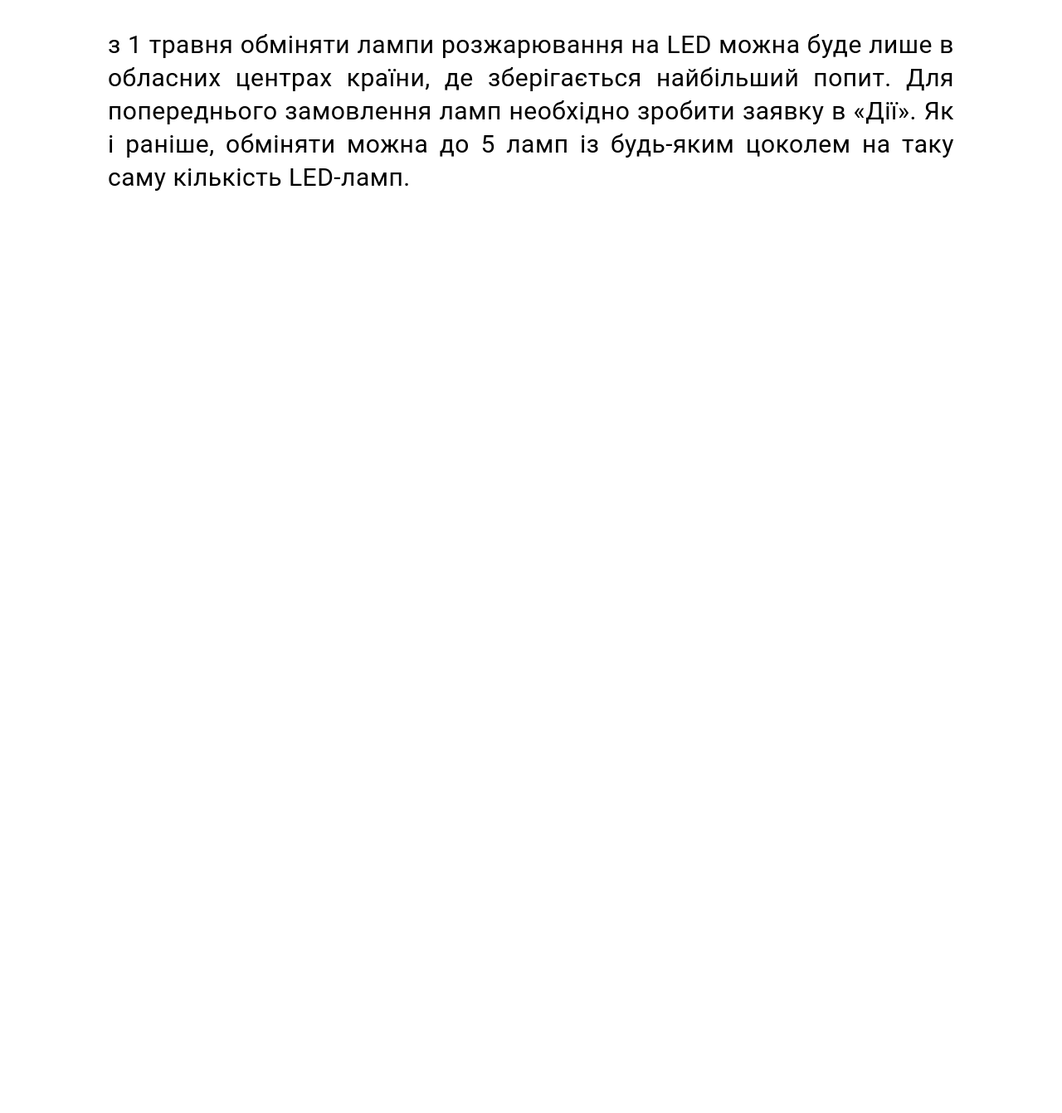
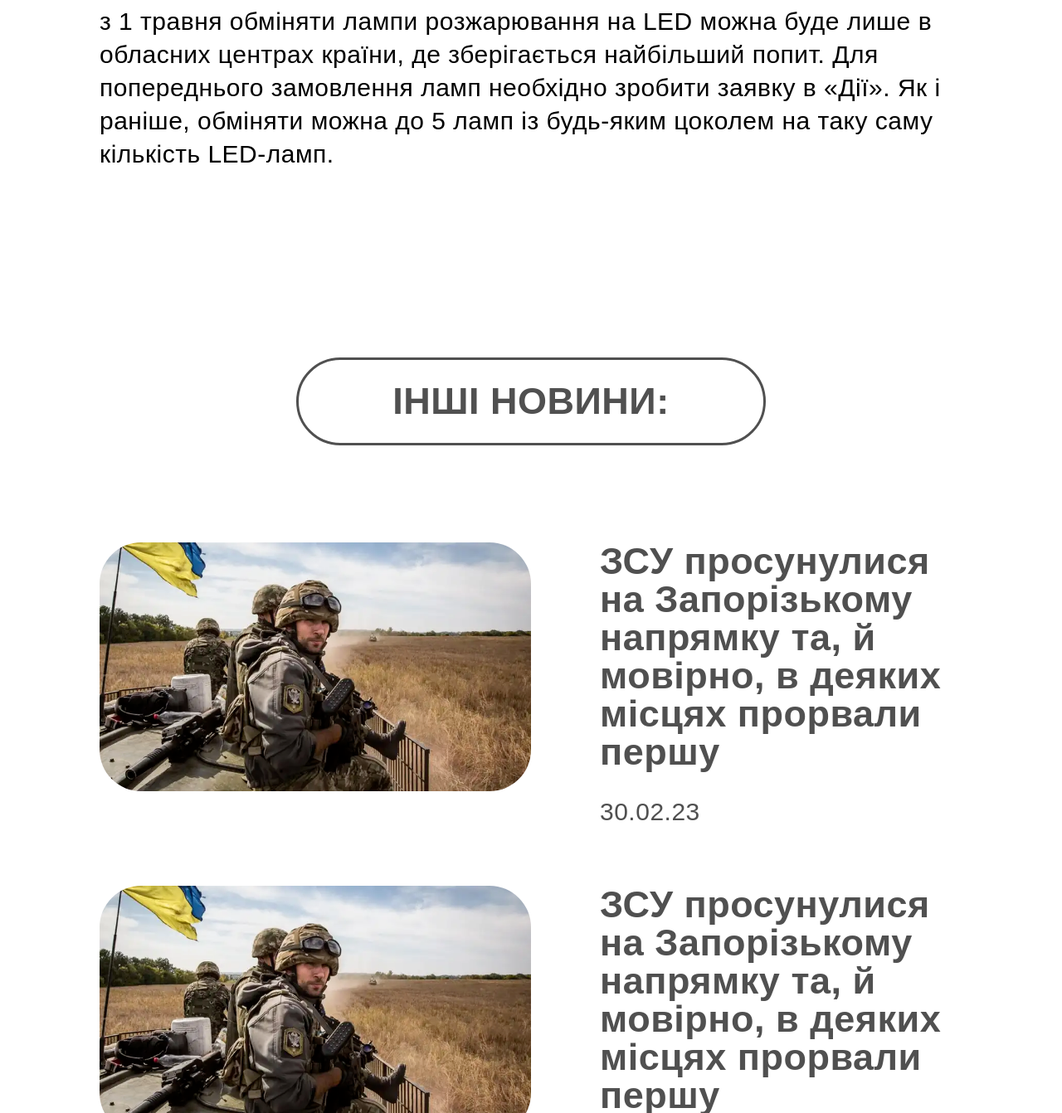
Before and after one commit to sergey-lipikhin/dnipro-news-landing, a plain HTML site: page index.html in a window 1280 px wide. Shown: the part 1458-2800 px from the top of the page at 83% size. Before the commit the page ends 1727 px from the top, so only its background shows below. Drawn offline with Linux system fonts and the light colour scheme.

```diff
--- a/index.html
+++ b/index.html
@@ -18,9 +18,9 @@
       </a>
     </header>
 
-    <main>
+    <main class="page__main">
       <div class="container">
-        <section class="post">
+        <section class="page__post post">
           <p class="post__title">
             Перерахунок субсидій і нові виплати від держави: що зміниться з 1 травня
           </p>
@@ -59,11 +59,70 @@
 
           </div>
         </section>
+
+        <section class="news">
+          <h2 class="news__title">Інші новини:</h2>
+
+          <ul>
+            <li class="news__item">
+              <img
+                src="./images/list-image.png"
+                alt="list news image"
+                class="news__image"
+              >
+
+              <div class="news__info">
+                <p class="news__subtitle">
+                  ЗСУ просунулися на Запорізькому напрямку та,
+                  й мовірно, в деяких місцях прорвали першу
+                </p>
+                <span class="news__date">
+                  30.02.23
+                </span>
+              </div>
+            </li>
+
+            <li class="news__item">
+              <img
+                src="./images/list-image.png"
+                alt="list news image"
+                class="news__image"
+              >
+
+              <div class="news__info">
+                <p class="news__subtitle">
+                  ЗСУ просунулися на Запорізькому напрямку та,
+                  й мовірно, в деяких місцях прорвали першу
+                </p>
+                <span class="news__date">
+                  30.02.23
+                </span>
+              </div>
+            </li>
+
+            <li class="news__item">
+              <img
+                src="./images/list-image.png"
+                alt="list news image"
+                class="news__image"
+              >
+
+              <div class="news__info">
+                <p class="news__subtitle">
+                  ЗСУ просунулися на Запорізькому напрямку та,
+                  й мовірно, в деяких місцях прорвали першу
+                </p>
+                <span class="news__date">
+                  30.02.23
+                </span>
+              </div>
+            </li>
+          </ul>
+        </section>
       </div>
     </main>
 
-    <footer>
-
+    <footer class="footer">
     </footer>
   </body>
 </html>
--- a/styles/blocks/_container.scss
+++ b/styles/blocks/_container.scss
@@ -1,5 +1,5 @@
 .container {
-  max-width: 1020px;
+  max-width: 1920px;
   margin: 0 auto;
   padding: 0 20px;
 
--- /dev/null
+++ b/styles/blocks/_footer.scss
@@ -0,0 +1,4 @@
+.footer {
+  background-color: $footerColor;
+  height: 117px;
+}
--- /dev/null
+++ b/styles/blocks/_news.scss
@@ -0,0 +1,47 @@
+.news {
+  &__title {
+    @extend %listPostTitle;
+
+    width: 560px;
+    height: 100px;
+
+    display: flex;
+    justify-content: center;
+    align-items: center;
+
+    margin: 0 auto 117px;
+
+    border: 3px solid $secondaryColor;
+    border-radius: 60px;
+    text-transform: uppercase;
+  }
+
+  &__item {
+    display: flex;
+    width: 100%;
+    height: 100%;
+    margin-bottom: 63px;
+  }
+
+  &__image {
+    width: 50%;
+    height: 300px;
+    margin-right: 83px;
+    border-radius: 50px;
+  }
+
+  &__info {
+    width: 50%;
+  }
+
+  &__subtitle {
+    @extend %listPostTitle;
+    margin-bottom: 23px;
+
+  }
+
+  &__date {
+    @extend %postDate;
+    display: block;
+  }
+}
--- a/styles/blocks/_page.scss
+++ b/styles/blocks/_page.scss
@@ -1,15 +1,18 @@
 .page {
   @extend %mainText;
-  font-family: "Roboto", "Helvetica", sans-serif;
-
+  font-family: 'DniproCity', sans-serif;
 
   scroll-behavior: smooth;
 
-  &__body {
-    margin-top: 50px;
+  &__header {
+    margin: 53px 0 160px;
   }
 
-  &__header {
-    margin-bottom: 160px;
+  &__main {
+    margin: 53px 0 225px;
+  }
+
+  &__post {
+    margin-bottom: 225px;
   }
 }
--- a/styles/main.scss
+++ b/styles/main.scss
@@ -6,3 +6,5 @@
 @import './blocks/header';
 @import './blocks/logo';
 @import './blocks/post';
+@import './blocks/news';
+@import './blocks/footer';
--- a/styles/utils/_extends.scss
+++ b/styles/utils/_extends.scss
@@ -5,7 +5,6 @@
   line-height: 40px;
 
   letter-spacing: 0.5px;
-  text-align: justify;
 
   color: $primaryColor;
 }
@@ -31,3 +30,14 @@
 
   color: $secondaryColor;
 }
+
+%listPostTitle {
+  font-style: normal;
+  font-weight: 700;
+  font-size: 45px;
+  line-height: 46px;
+
+  letter-spacing: 0.5px;
+
+  color: $secondaryColor;
+}
--- a/styles/utils/_vars.scss
+++ b/styles/utils/_vars.scss
@@ -1,3 +1,4 @@
 $primaryColor: #000000;
 $secondaryColor: #505050;
 $logoColor: #2F85E8;
+$footerColor: #EDEDED;
```
Also changed, not shown: images/list-image.png (added), styles/main.css, 1 other file.
